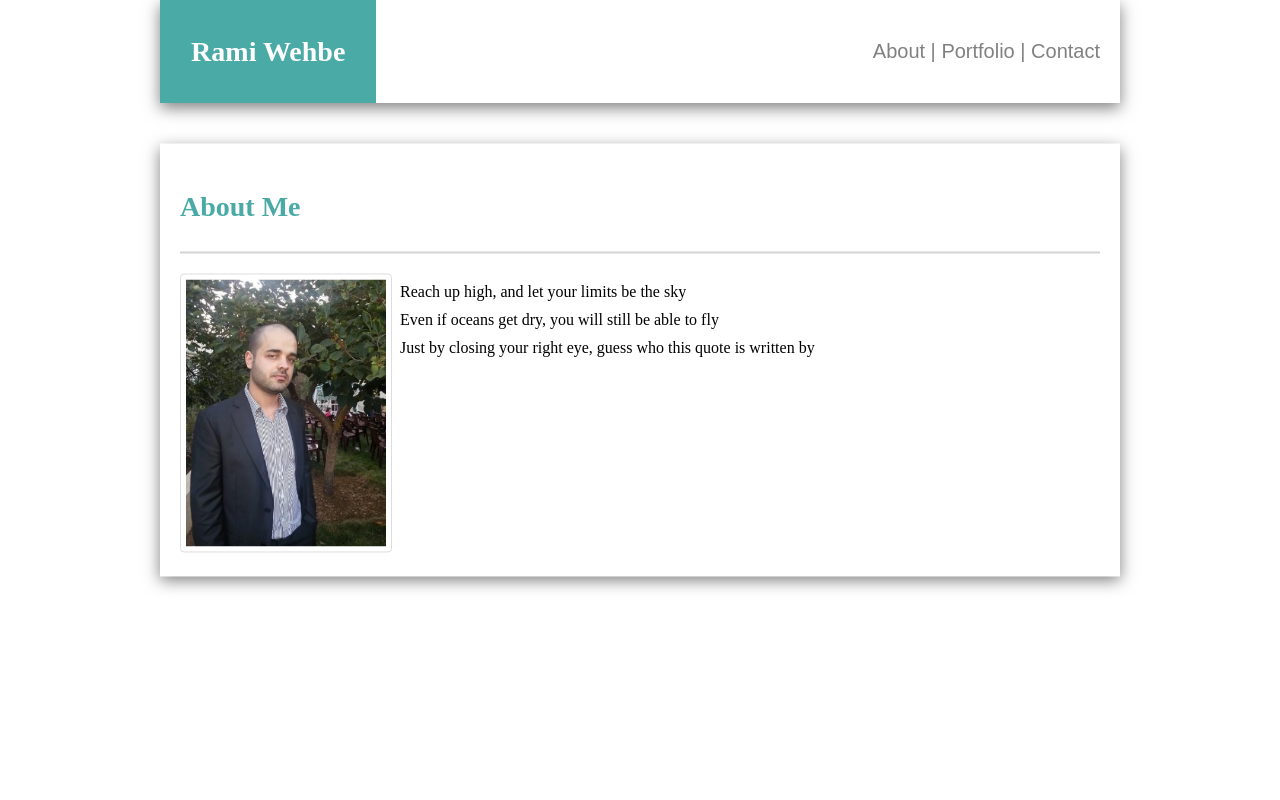
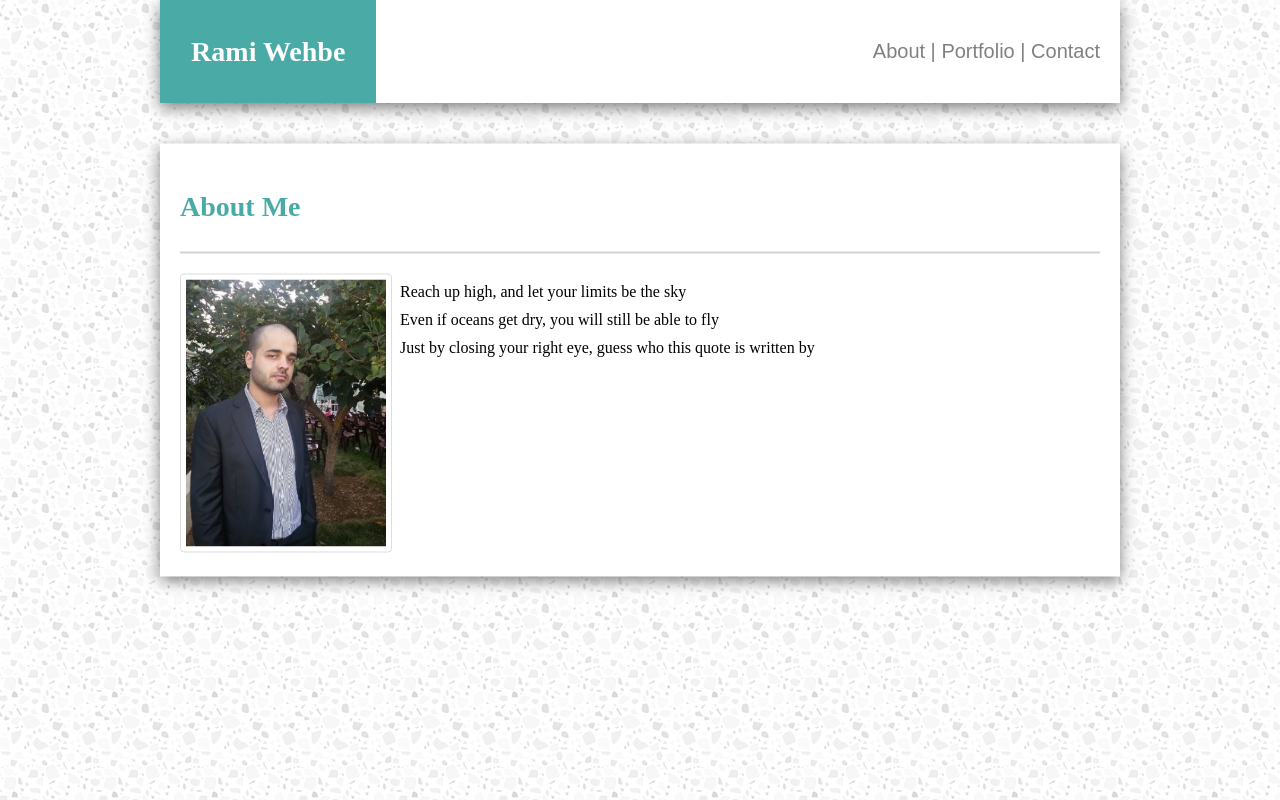
Before and after one commit to ramiwehbe/Basic-Portfolio, a plain HTML site: page index.html in a window 1280 px wide. Drawn offline with Linux system fonts and the light colour scheme.

Commit message:
Update style1.css

```diff
--- a/assets/css/style1.css
+++ b/assets/css/style1.css
@@ -1,5 +1,5 @@
 html{
-    background-image: url("./images/bkg.jpg");
+    background-image: url("../images/bkg.jpg");
     margin: 0;
     padding: 0;
 }
```
